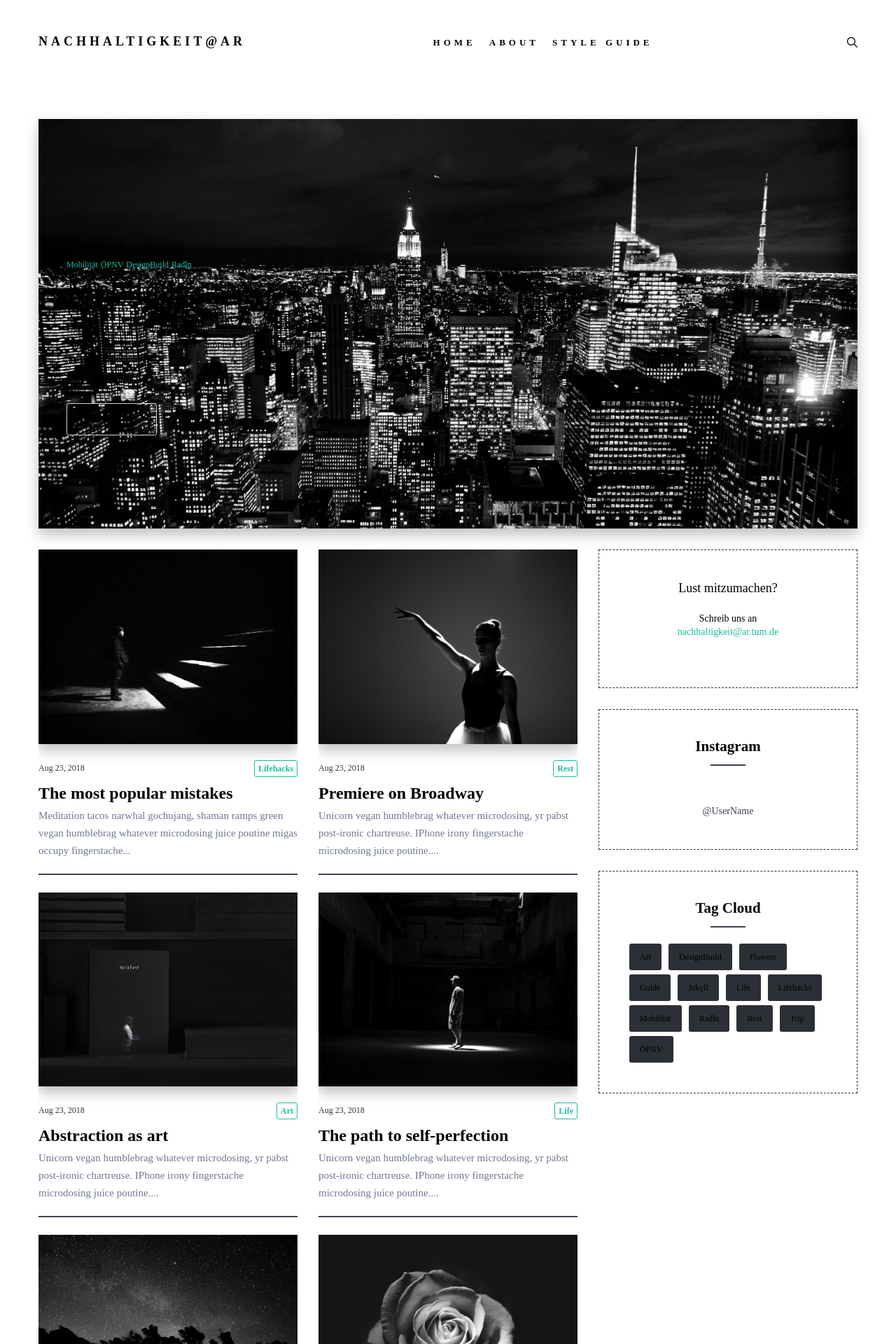
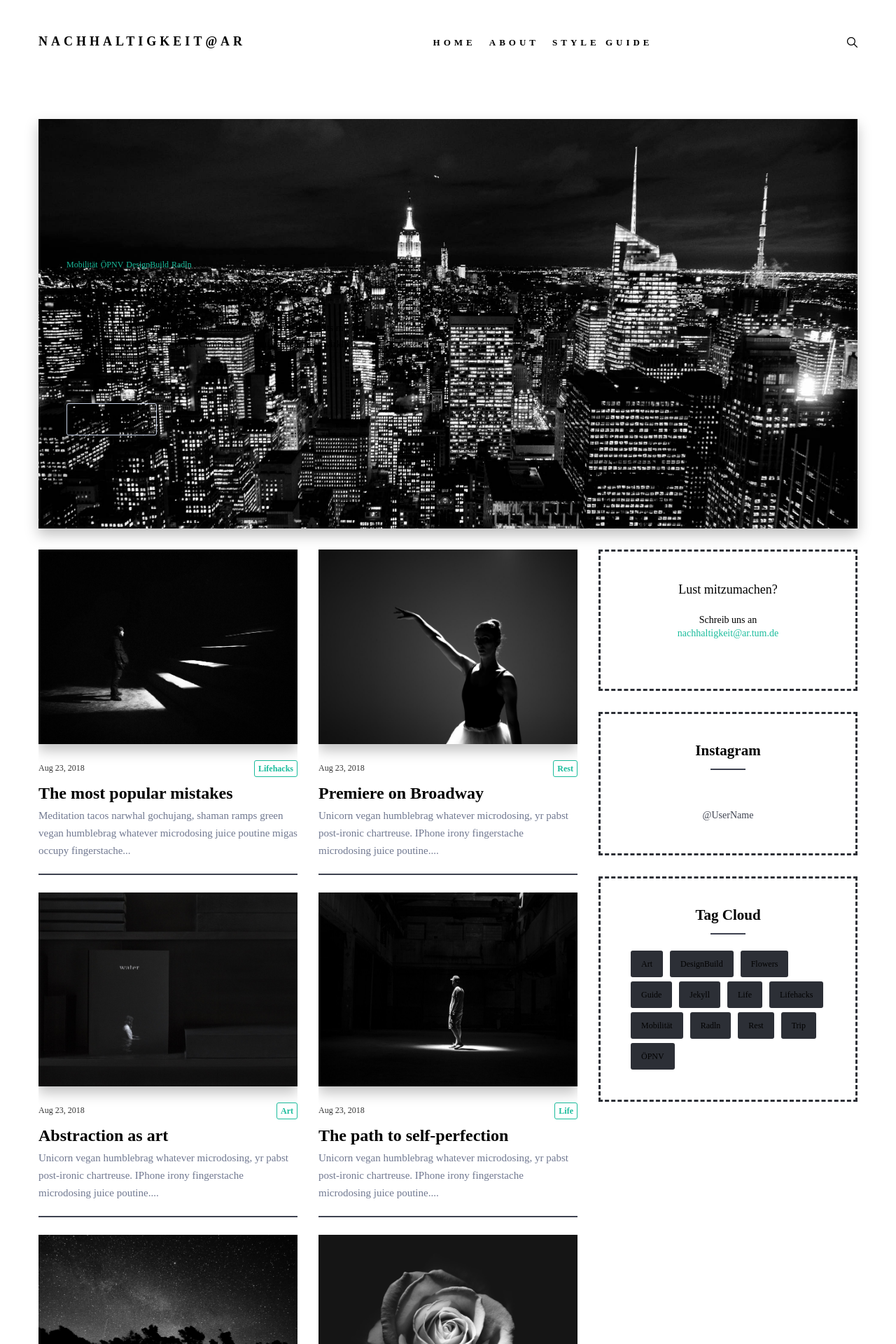
Before and after one commit to hingstarne/artumnachhaltigkeit, a Jekyll site: the page built from index.html, in a window 1280 px wide. Shown: the top 1920 px of the page at 70% size. Built offline with Jekyll 4.4.1, drawn with Linux system fonts in a browser that asks for light colours; nearby versions of some CDN libraries; some web fonts are replaced; the list of posts is cut into pages by our own code.

Commit message:
change background

```diff
--- a/_sass/3-modules/_sidebar.scss
+++ b/_sass/3-modules/_sidebar.scss
@@ -6,7 +6,7 @@
   padding: 40px 15px;
   margin-bottom: 30px;
   background: rgba($white, .95);
-  border: 1px dashed $blue-black;
+  border: 3px dashed $blue-black;
   .widget-title {
     position: relative;
     padding-bottom: 15px;
--- a/_sass/4-layouts/_post.scss
+++ b/_sass/4-layouts/_post.scss
@@ -4,7 +4,8 @@
 }
 
 .post-image-box {
-  background: $black;
+  background: $white;
+  border: 3px dashed $black;
   &.reveal-in {
     .post-image {
       opacity: 1;
```
